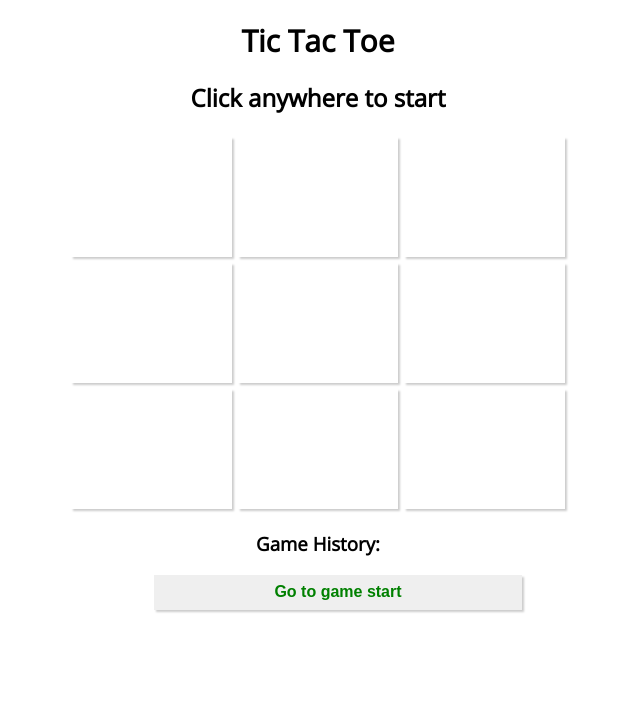
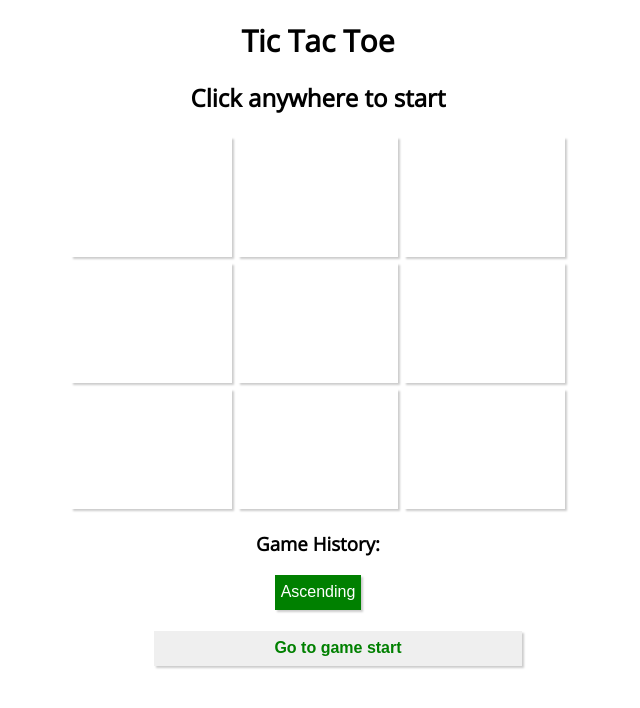
Before and after one commit to hakabuk/TicTacToe, a React (Create React App) app: page / in a window 1280 px wide. Shown: the top 708 px of the page, without its empty margins (322-962 px from the left). Built offline with nearby package versions, Linux system fonts and the light colour scheme.

Commit message:
Added ascending/descending button

```diff
--- a/src/App.css
+++ b/src/App.css
@@ -66,7 +66,6 @@
   margin-bottom: 5px;
   height: 2.2em;
   transition: background-color 0.3s ease;
-  display: inline;
   width: 80%;
   text-decoration: none;
 }
@@ -83,7 +82,49 @@
   color: red;
 }
 
+.Descending {
+
+    -ms-box-orient: horizontal;
+  display: -webkit-box;
+  display: -moz-box;
+  display: -ms-flexbox;
+  display: -moz-flex;
+  display: -webkit-flex;
+  display: flex;
+
+  -webkit-flex-direction: column;
+  flex-direction: column;
+  float: center;
+}
+
+.Ascending {
+
+  -ms-box-orient: horizontal;
+  display: -webkit-box;
+  display: -moz-box;
+  display: -ms-flexbox;
+  display: -moz-flex;
+  display: -webkit-flex;
+  display: flex;
+
+  -webkit-flex-direction: column-reverse;
+  flex-direction: column-reverse;
+  float: center;
+}
+
 #LatestMove {
   font-weight: bold;
   color: green;
 }
+
+.MovesOrder {
+  box-shadow: 2px 2px 2px #ccc;
+  background-color: green;
+  color: white;
+  text-align: center;
+  font-size: 16px;
+  margin-bottom: 5px;
+  height: 2.2em;
+  transition: background-color 0.3s ease;
+  text-decoration: none;
+}
--- a/src/App.js
+++ b/src/App.js
@@ -41,7 +41,8 @@ class App extends React.Component {
         }
       ],
       stepNumber: 0,
-      xIsNext: true
+      xIsNext: true,
+      isAscending: true
       };
   }
 
@@ -64,7 +65,7 @@ class App extends React.Component {
         }
       ]),
       stepNumber: history.length,
-      xIsNext: !this.state.xIsNext
+      xIsNext: !this.state.xIsNext,
     });
   }
 
@@ -77,6 +78,13 @@ class App extends React.Component {
       let element = document.getElementById('square' + i);
       element.classList.remove("WinnerSquare");
       }
+  }
+
+  toggleMoveOrderHandler = () => {
+    const current = this.state.isAscending;
+    this.setState({
+      isAscending: !current
+    });
   }
 
   render() {
@@ -125,7 +133,8 @@ class App extends React.Component {
           </div>
           <div className="GameInfo">
             <h3>Game History:</h3>
-            <ul>{moves}</ul>
+            <button className='MovesOrder' onClick={() => this.toggleMoveOrderHandler()}>{this.state.isAscending ? 'Ascending' : 'Descending'}</button>
+            <ul className={this.state.isAscending ? 'Ascending' : 'Descending'} >{moves}</ul>
           </div>
         </div>
       </div>
```
Also changed, not shown: 1 other file (tests, documents, lock files or other folders).
